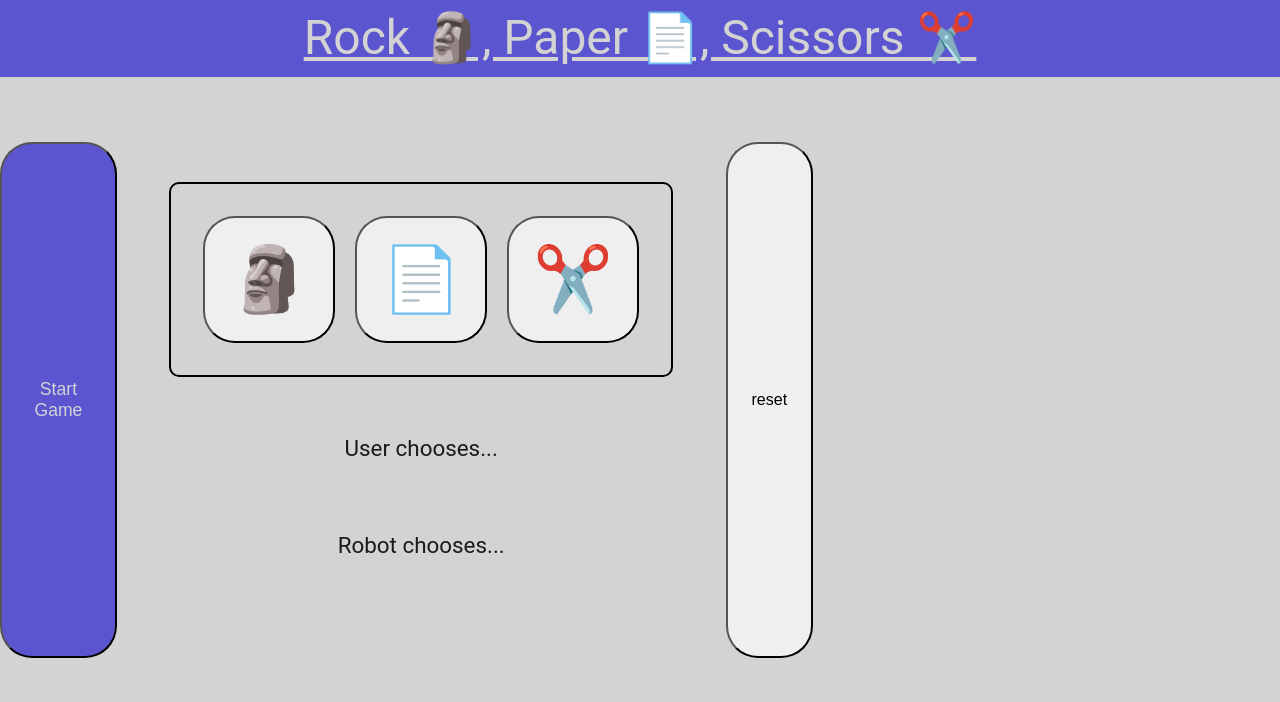
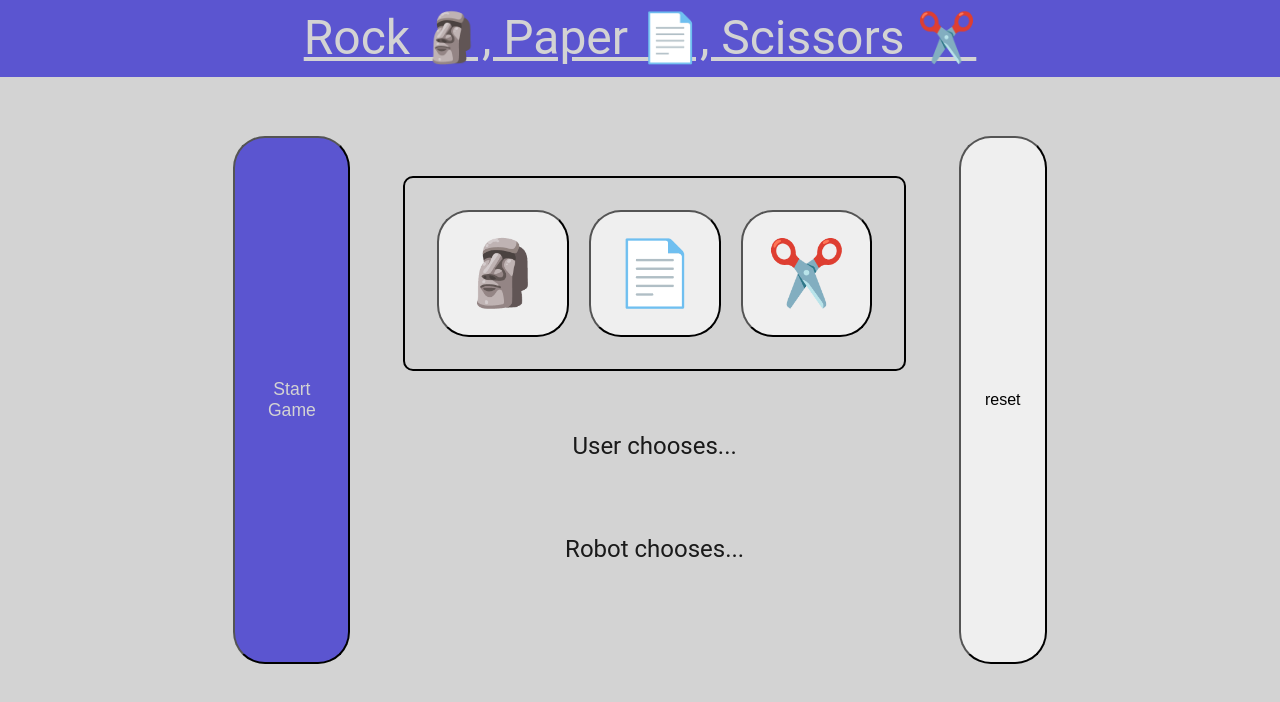
Before and after one commit to smithniels/RPS_Odin, a plain HTML site: page index.html in a window 1280 px wide. Drawn offline with Linux system fonts and the light colour scheme.

Commit message:
Minor HTML.CSS Fixes Centering Container

```diff
--- a/index.html
+++ b/index.html
@@ -17,12 +17,9 @@ git push
 <header>Rock 🗿, Paper 📄, Scissors ✂️</header>
 
 <body>
-    <div class='container'>
+    <div class='container'><!-- everything goes in this container -->
         <Button class="start" onClick="startGame()"> Start Game </Button>
-
-        <!-- <div id="scoreboard">#</div>
-        Player:
-        Computer: -->
+        <!-- <div id="scoreboard">#</div> -->
         <div class="menu gamebackground">
             <div class="buttonBox">
                 <Button onclick="rock()" id="rock">🗿</Button>
@@ -34,13 +31,11 @@ git push
             <div class="userMoves">
                 <p> User chooses...</p>
                 <div id="selector"></div>
-
             </div>
             <div class="roboMoves">
                 <p>Robot chooses...</p>
                 <div id="robot"></div>
             </div>
-
             <div class="result"></div>
             <div id="result-display"></div>
         </div>
--- a/style.css
+++ b/style.css
@@ -29,6 +29,8 @@ Body {
 .container {
   display: flex;
   flex-direction: row;
+  margin-left: auto;
+  margin-right: auto;
 }
 
 Button {
@@ -106,13 +108,13 @@ header {
 .roboMoves {
   display: flex;
   align-items: center;
-  font-size: 1.4rem;
+  font-size: 1.5rem;
   flex-direction: column;
 }
 
 .userMoves {
   display: flex;
   align-items: center;
-  font-size: 1.4rem;
+  font-size: 1.5rem;
   flex-direction: column;
 }
```
